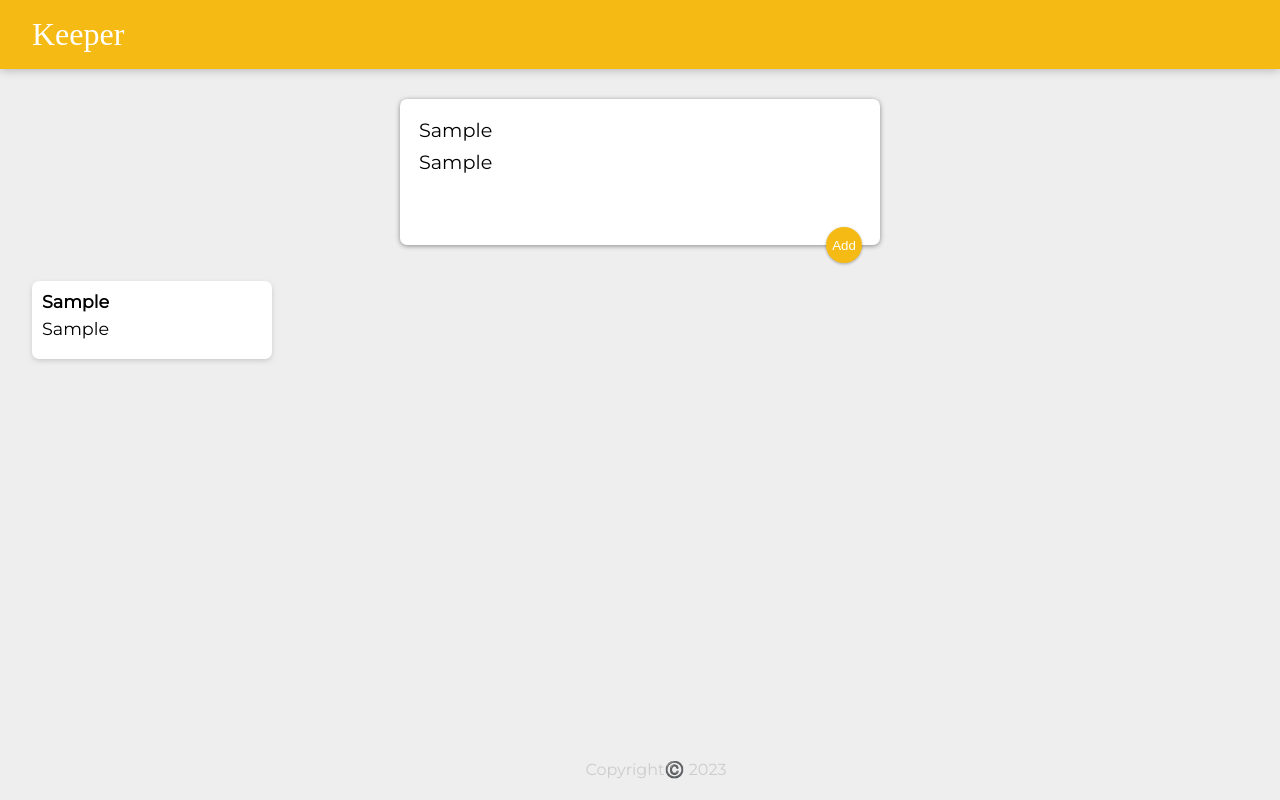
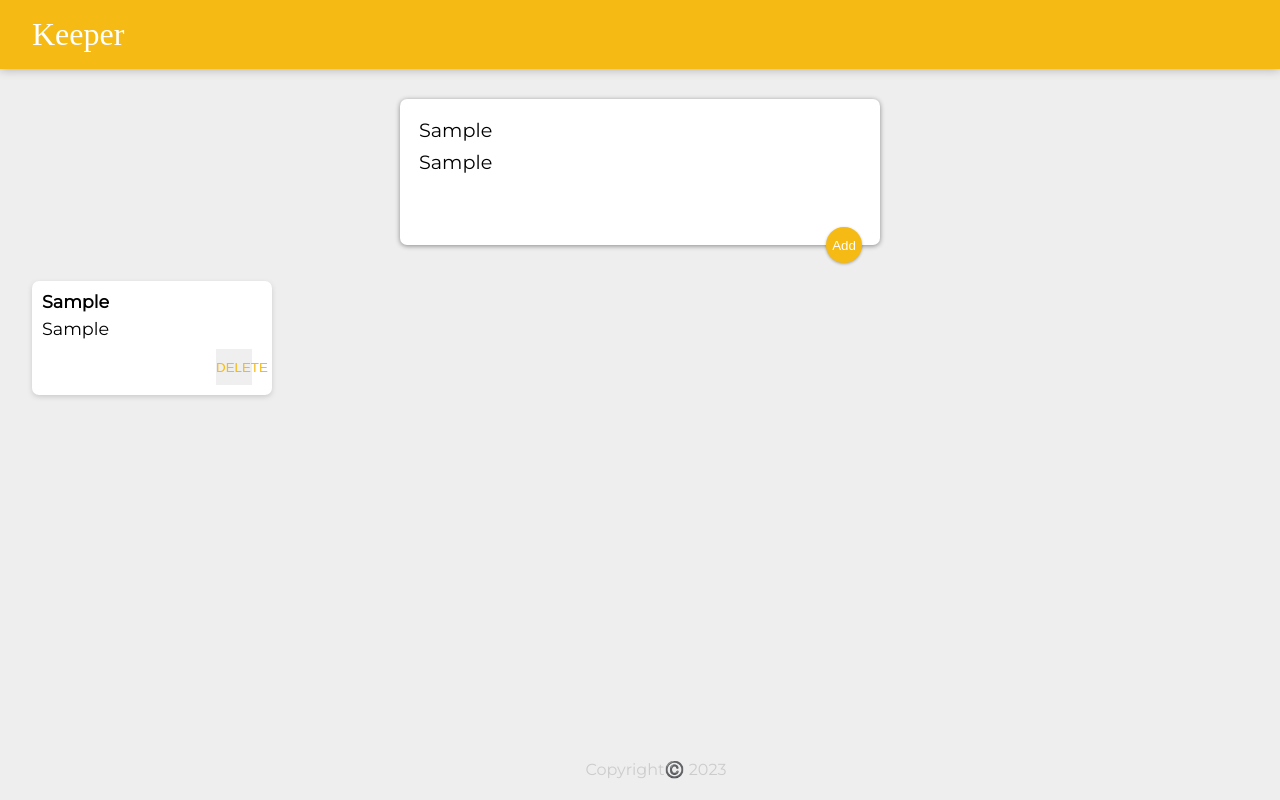
Before and after one commit to Saral03/keepers, a React (Create React App) app: page / in a window 1280 px wide. Both pictures are taken after typing "Sample", "Sample" into the empty fields and a click on the button "Add". Built offline with nearby package versions, Linux system fonts and the light colour scheme; a web font is replaced by a local one.

Commit message:
create fnctionality to delete notes

```diff
--- a/src/components/App.jsx
+++ b/src/components/App.jsx
@@ -11,12 +11,25 @@ function App() {
       return [...prevNotes, note];
     });
   }
+  function deleteNote(id){
+    setNotes(prevNotes=>{
+        return prevNotes.filter((note,index)=>{
+            return index!==id;
+        })
+    })
+  }
   return (
     <div>
       <Header />
       <CreateArea onAdd={insertNote} />
-      {listOfNotes.map((notesItem) => {
-        return <Note title={notesItem.title} content={notesItem.content} />;
+      {listOfNotes.map((notesItem,index) => {
+        return <Note
+        key= {index}
+        id={index}
+        title={notesItem.title}
+        content={notesItem.content}
+        onDelete={deleteNote}/>;
+
       })}
       <Footer />
     </div>
--- a/src/components/Note.jsx
+++ b/src/components/Note.jsx
@@ -1,10 +1,17 @@
 import React from "react";
 
 function Note(props){
+    function handleClick(){
+        props.onDelete(props.id);
+    }
     return(
        <div className="note">
         <h1>{props.title}</h1>
         <p>{props.content}</p>
+        <button
+        onClick={handleClick}
+        >
+        DELETE</button>
        </div>
     );
 }
```
